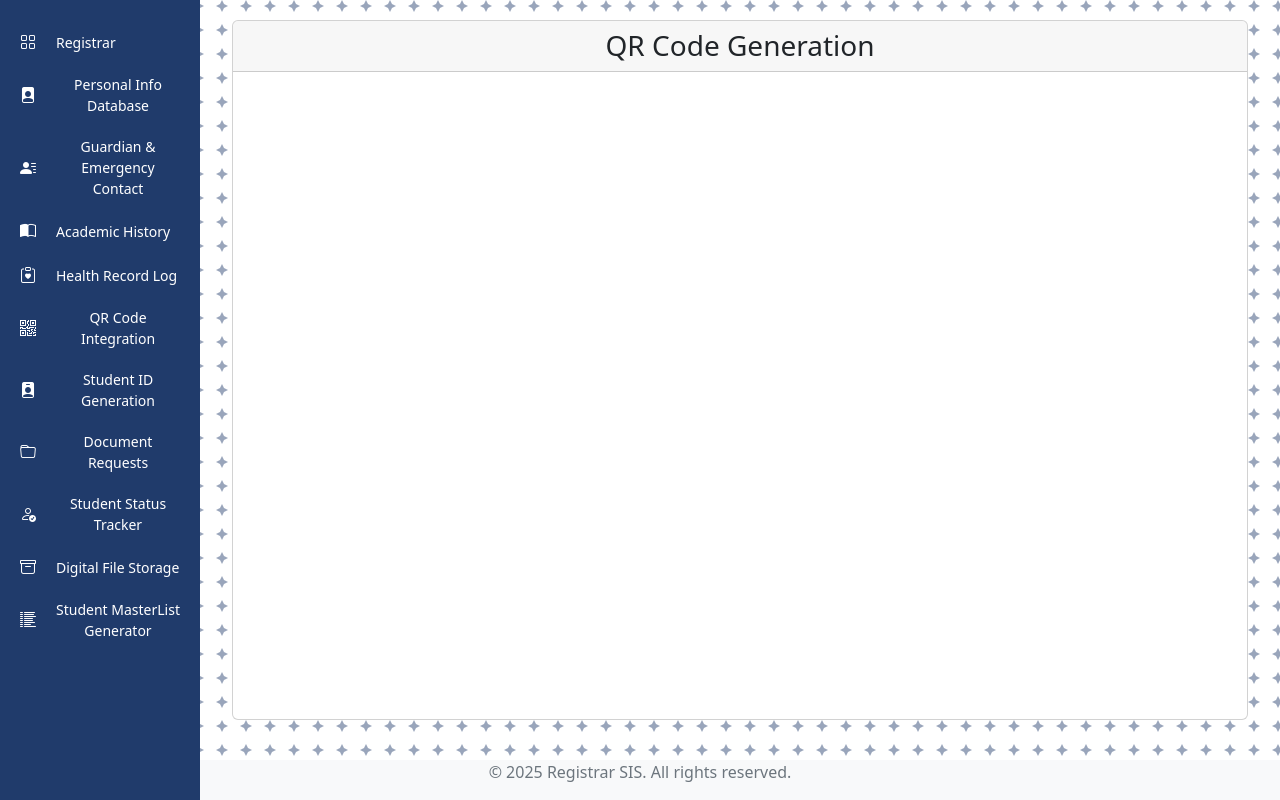
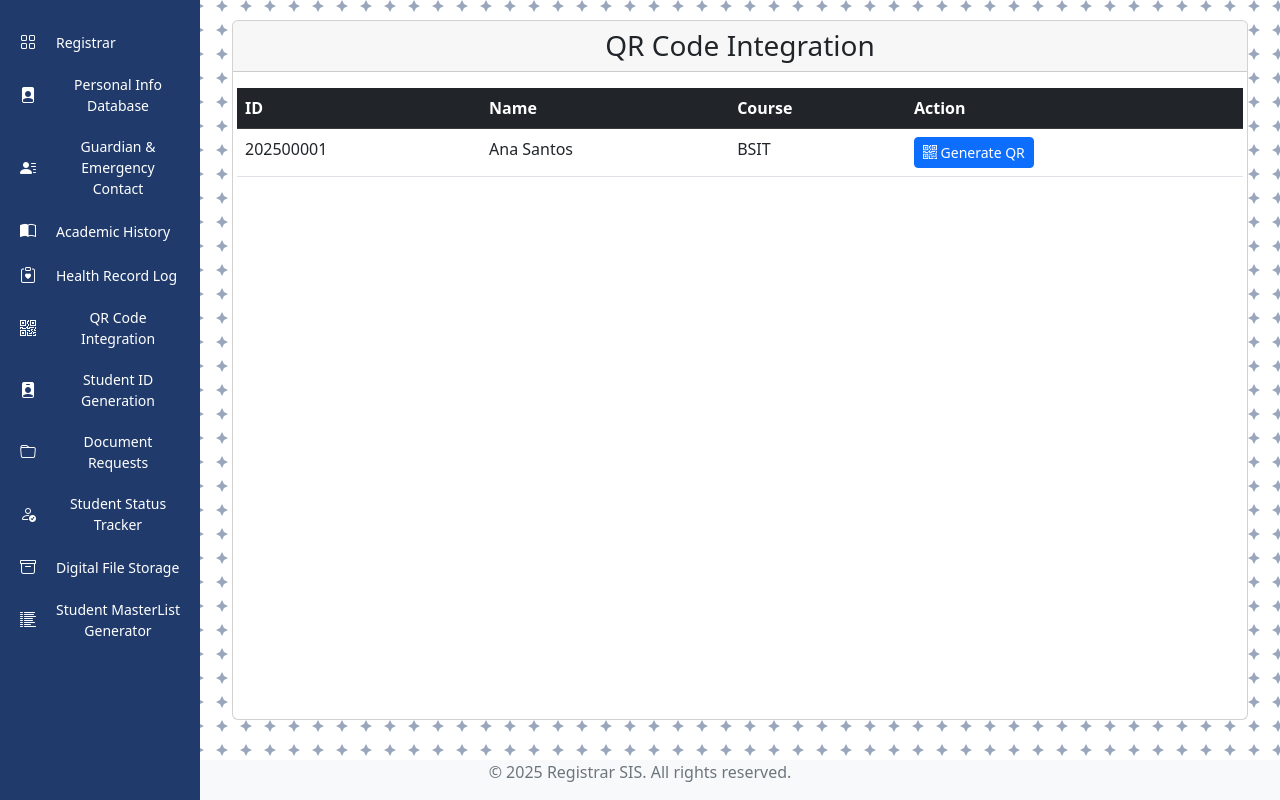
Before and after one commit to Ender420-dev/registrar, a PHP site: page /qr_generator.php in a window 1280 px wide. Run offline with PHP 8.4, Linux system fonts and the light colour scheme.

Commit message:
qr generator design

```diff
--- a/qr_code/qr_generator.php
+++ b/qr_code/qr_generator.php
@@ -36,10 +36,56 @@
     <div class="container">
       <div class="card" style="height:700px; overflow-x:scroll;">
         <div class="card-content">
-          <h3 class="card-header text-center">QR Code Generation</h3>
+          <h3 class="card-header text-center">QR Code Integration</h3>
         </div>
         <div class="card-body">
           <div class="row">
+          <table class="table table-hover">
+  <thead class="table-dark">
+    <tr>
+      <th>ID</th>
+      <th>Name</th>
+      <th>Course</th>
+      <th>Action</th>
+    </tr>
+  </thead>
+  <tbody>
+    <!-- Sample Student -->
+    <tr>
+      <td>202500001</td>
+      <td>Ana Santos</td>
+      <td>BSIT</td>
+      <td>
+        <button class="btn btn-sm btn-primary generateQRBtn"
+                data-id="202500001"
+                data-name="Ana Santos">
+          <i class="bi bi-qr-code"></i> Generate QR
+        </button>
+      </td>
+    </tr>
+    <!-- Add more students here -->
+  </tbody>
+</table>
+
+
+<div class="modal fade" id="qrModal" tabindex="-1" aria-labelledby="qrModalLabel" aria-hidden="true">
+  <div class="modal-dialog modal-sm modal-dialog-centered">
+    <div class="modal-content">
+      <div class="modal-header">
+        <h5 class="modal-title" id="qrModalLabel">Student QR Code</h5>
+        <button type="button" class="btn-close" data-bs-dismiss="modal"></button>
+      </div>
+      <div class="modal-body text-center">
+        <p id="studentName" class="fw-bold"></p>
+        <div id="qrcode"></div>
+        <a id="downloadBtn" class="btn btn-sm btn-success mt-3" download="qrcode.png">
+          <i class="bi bi-download"></i> Download QR
+        </a>
+      </div>
+    </div>
+  </div>
+</div>
+
 
       <div class="row">
 
@@ -58,9 +104,51 @@
 
 
   </style>
-</body>
+
 
 <script src="https://cdn.jsdelivr.net/npm/bootstrap@5.2.3/dist/js/bootstrap.bundle.min.js"></script>
 
+<script src="https://cdn.jsdelivr.net/npm/qrcodejs/qrcode.min.js"></script>
+<script>
+  const qrModal = new bootstrap.Modal(document.getElementById('qrModal'));
+
+  document.querySelectorAll('.generateQRBtn').forEach(button => {
+    button.addEventListener('click', function () {
+      const studentId = this.dataset.id;
+      const studentName = this.dataset.name;
+
+      document.getElementById("studentName").textContent = studentName;
+      const qrDiv = document.getElementById("qrcode");
+      qrDiv.innerHTML = "";
+
+      const profileURL = `https://yourdomain.com/student_info.php?id=${studentId}`;
+
+      // Create a temporary div for QR
+      const tempQR = new QRCode(qrDiv, {
+        text: profileURL,
+        width: 200,
+        height: 200
+      });
+
+      // Wait a bit for QR to render before downloading
+      setTimeout(() => {
+        const img = qrDiv.querySelector('img') || qrDiv.querySelector('canvas');
+        if (img) {
+          const downloadLink = document.getElementById("downloadBtn");
+          if (img.tagName.toLowerCase() === 'canvas') {
+            downloadLink.href = img.toDataURL("image/png");
+          } else {
+            downloadLink.href = img.src;
+          }
+        }
+      }, 500);
+
+      qrModal.show();
+    });
+  });
+</script>
+
+</body>
 </html>
+
 <script></script>
```
